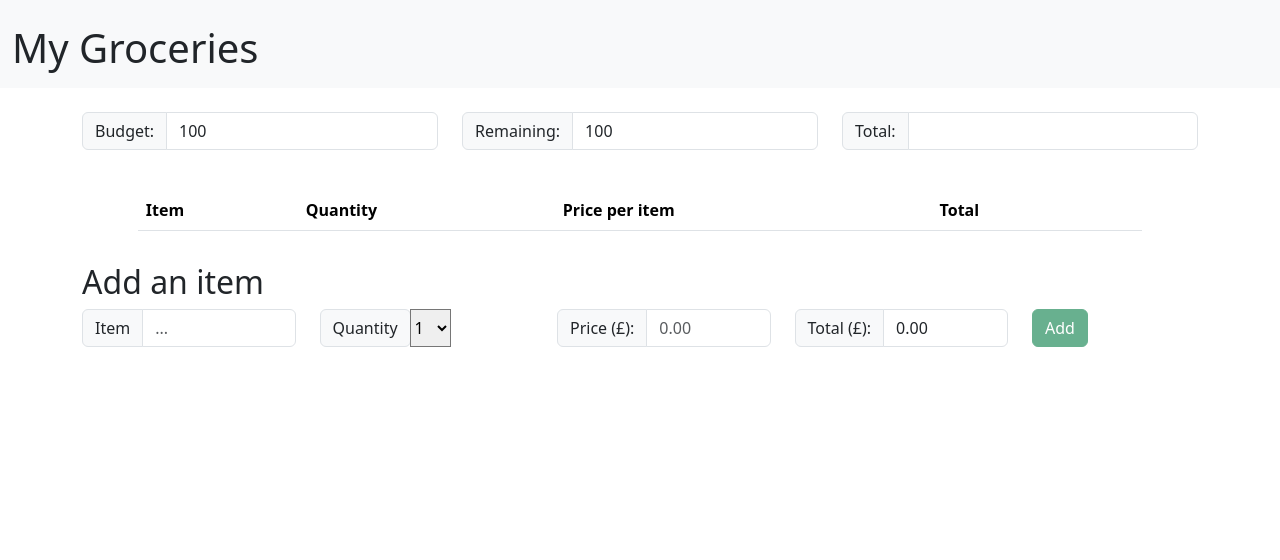
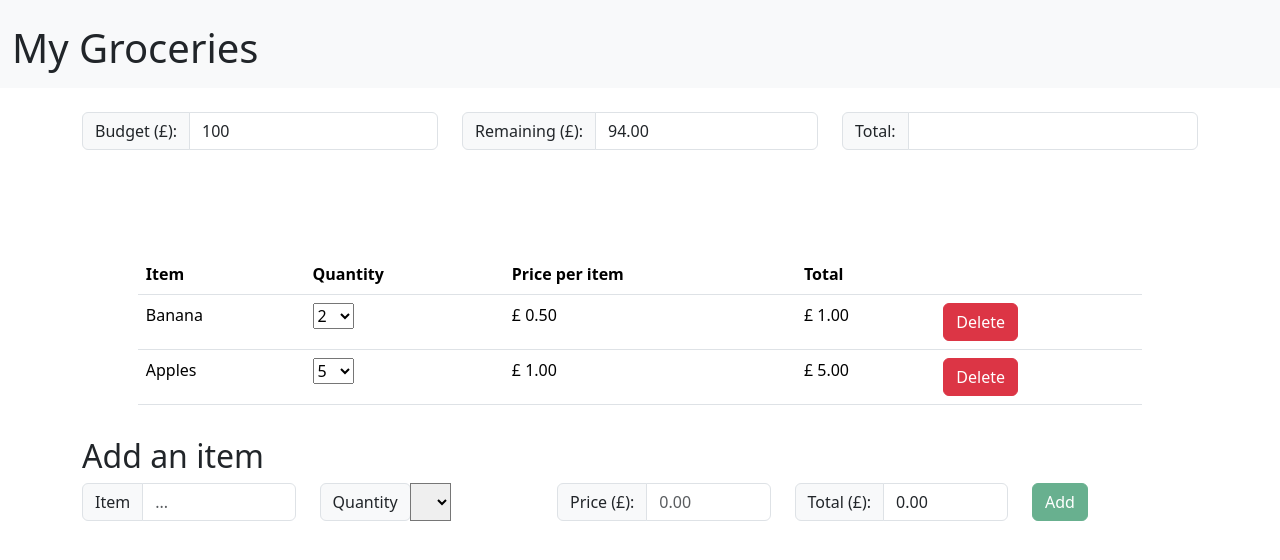
Before and after one commit to RSayer532/ShoppingList, a React (Create React App) app in the folder client/: page / in a window 1280 px wide. Shown: the top 560 px of the page. Built offline with nearby package versions, Linux system fonts and the light colour scheme.

Commit message:
Implemented remove functionality

```diff
--- a/client/src/components/AddNewItem.js
+++ b/client/src/components/AddNewItem.js
@@ -14,6 +14,7 @@ const AddNewItem = () => {
     const [total, setTotal] = useState("0.00");
     const [disableBtn, setDisableBtn] = useState("");
     const [budgetError, setBudgetError] = useState(false);
+    const [nameError, setNameError] = useState(false);
 
     // Global states
     const dispatch = useDispatch();
@@ -50,10 +51,11 @@ const AddNewItem = () => {
     const handleName = (inputName) => {
         //Check if already have item in the list;
         if (currentGroceries.includes(inputName)) {
-            console.log("Already item in the list. Please add to its quantity");
+            setNameError(true);
         } else {
-            setItemName(inputName);
+            setNameError(false);
         }
+        setItemName(inputName);
     };
 
     // Event handler for item price input
@@ -175,6 +177,11 @@ const AddNewItem = () => {
             <div className={displayPopup(budgetError)}>
                 <p>The total price is greater than the remaning amount</p>
             </div>
+
+            {/* Simple popup for testing */}
+            <div className={displayPopup(nameError)}>
+                <p>This item is already in the list, add to quantity</p>
+            </div>
         </div>
     );
 };
--- a/client/src/components/Budget.js
+++ b/client/src/components/Budget.js
@@ -3,6 +3,7 @@ import { setBudget, selectBudget, selectExistingTotal } from "../states/groceryS
 import { useSelector, useDispatch } from "react-redux";
 
 const Budget = () => {
+
     // Global states
     const budget = useSelector(selectBudget);
     const currentTotal = useSelector(selectExistingTotal);
@@ -10,20 +11,28 @@ const Budget = () => {
 
     // Component states
     const [newBudget, setNewBudget] = useState(budget);
+    const [budgetError, setBudgetError] = useState(false);
+
+    const displayPopup = (error) => error ? "visible" : "invisible";
 
     // Event handler to determine if the input is valid and set the budget
     const handleNewBudget = (budgetString) => {
+
         setNewBudget(budgetString);
 
         // will this cause problems in state mismatch???
         let newBudgetFloat = parseFloat(budgetString);
         if (!isNaN(newBudgetFloat)) {
-            // Cannot modify the budget when the total of existing items is more than new budget
+            // Budget cannot be less than total of items in the current list
             if (currentTotal > newBudgetFloat) {
-                console.log("Cannot set budget to this value, items already surpass");
+                setBudgetError(true);
             } else {
-                dispatch(setBudget(newBudgetFloat));
+                setBudgetError(false);
+
             }
+
+            // Dispatch budget, even if incorrect, to update the remaining realistically
+            dispatch(setBudget(newBudgetFloat));
         }
     };
 
@@ -31,7 +40,7 @@ const Budget = () => {
         <>
             <div className="input-group mb-3">
                 <span className="input-group-text input-btn" id="budget-input">
-                    Budget:
+                    Budget ({`\u00A3`}):
                 </span>
                 <input
                     type="number"
@@ -43,6 +52,9 @@ const Budget = () => {
                     onChange={(event) => handleNewBudget(event.target.value)}
                 />
             </div>
+            <div className={displayPopup(budgetError)}>
+                <p>The budget cannot be less than the total already on the list</p>
+            </div>
         </>
     );
 };
--- a/client/src/components/GroceryItem.js
+++ b/client/src/components/GroceryItem.js
@@ -17,7 +17,7 @@ const GroceryItem = ({ grocery }) => {
                 {`\u00A3`} {totalPrice.toFixed(2)}
             </td>
             <td>
-                <RemoveItem />
+                <RemoveItem grocery={grocery}/>
             </td>
         </tr>
     );
--- a/client/src/components/QuantityInput.js
+++ b/client/src/components/QuantityInput.js
@@ -1,6 +1,6 @@
 import React from "react";
 
-const QuantityInput = ({ setQuantity, defaultQuantity }) => {
+const QuantityInput = ({ setQuantity, quantity }) => {
     const quantityList = Array(10)
         .fill()
         .map((_, index) => index + 1);
@@ -11,7 +11,7 @@ const QuantityInput = ({ setQuantity, defaultQuantity }) => {
             id="allocation-input"
             onChange={(event) => setQuantity(event.target.value)}
         >
-            <option defaultValue>1</option>
+            <option defaultValue>{quantity}</option>
             {quantityList.map((quantity) => (
                 <option value={quantity} key={quantity}>
                     {quantity}
--- a/client/src/components/Remaining.js
+++ b/client/src/components/Remaining.js
@@ -6,18 +6,21 @@ const Remaining = () => {
     // Global states
     const remaining = useSelector(selectRemaining);
 
+    // Local variable
+    const highlight = (remaining >= 0) ? "" : "bg-warning";
+
     return (
         <div className={`input-group mb-3`}>
             <span className="input-group-text" id="remaining">
-                Remaining:
+                Remaining ({`\u00A3`}):
             </span>
             <span
                 type="number"
-                className="form-control disable"
+                className={`form-control disable ${highlight}`}
                 aria-label="Remaining"
                 aria-describedby="remaining"
             >
-                {remaining}
+                {remaining.toFixed(2)}
             </span>
         </div>
     );
--- a/client/src/components/RemoveItem.js
+++ b/client/src/components/RemoveItem.js
@@ -1,11 +1,18 @@
 import React from "react";
+import {removeGrocery} from "../states/grocerySlice";
+import {useDispatch} from "react-redux";
 
 /**
  * Button component to remove item from the list
  */
-const RemoveItem = (props) => {
+const RemoveItem = ({grocery}) => {
+
+    // Global state
+    const dispatch = useDispatch();
+
+    // Event handler for clicking on delete button
     const handleClick = () => {
-        console.log("Remove Item");
+        dispatch(removeGrocery(grocery));
     };
 
     return (
--- a/client/src/states/grocerySlice.js
+++ b/client/src/states/grocerySlice.js
@@ -2,8 +2,18 @@ import { createSlice, createSelector } from "@reduxjs/toolkit";
 
 const initialState = {
     budget: 100,
-    remaining: 100,
-    groceryItems: []
+    remaining: 100 - (0.50*2 + 1*5),
+    groceryItems: [
+    {
+        name: "Banana",
+        price: 0.50,
+        quantity: 2
+    },
+    {
+        name:"Apples",
+        price: 1.00,
+        quantity: 5
+    }]
 };
 
 const grocerySlice = createSlice({
@@ -15,15 +25,19 @@ const grocerySlice = createSlice({
             state.groceryItems.push(action.payload);
 
             // Modify the remaining budget
-            let total = state.groceryItems.reduce((total, item) => total + item.price, 0);
+            let total = state.groceryItems.reduce((total, item) => total + (item.price*item.quantity), 0);
             state.remaining = state.budget - total;
         },
 
         removeGrocery(state, action) {
-            // Implement logic
-            return {
-                ...state
-            };
+
+            // Find grocery item in array and remove
+            let itemIndex = state.groceryItems.indexOf(action.payload);
+            state.groceryItems.splice(itemIndex, 1);
+
+            // Add the total cost of the number of items back to remaining
+            let total = action.payload.price * action.payload.quantity;
+            state.remaining += total;
         },
 
         increaseQuantity(state, action) {
@@ -41,12 +55,17 @@ const grocerySlice = createSlice({
         },
 
         setBudget(state, action) {
+            // Set budget value
             state.budget = action.payload;
+
+            // Recalculate the remaining value
+            let total = state.groceryItems.reduce((total, item) => total + (item.price*item.quantity), 0);
+            state.remaining = action.payload - total;
         }
     }
 });
 
-export const { addGrocery, setBudget } = grocerySlice.actions;
+export const { addGrocery, setBudget, removeGrocery } = grocerySlice.actions;
 
 export default grocerySlice.reducer;
 
```
